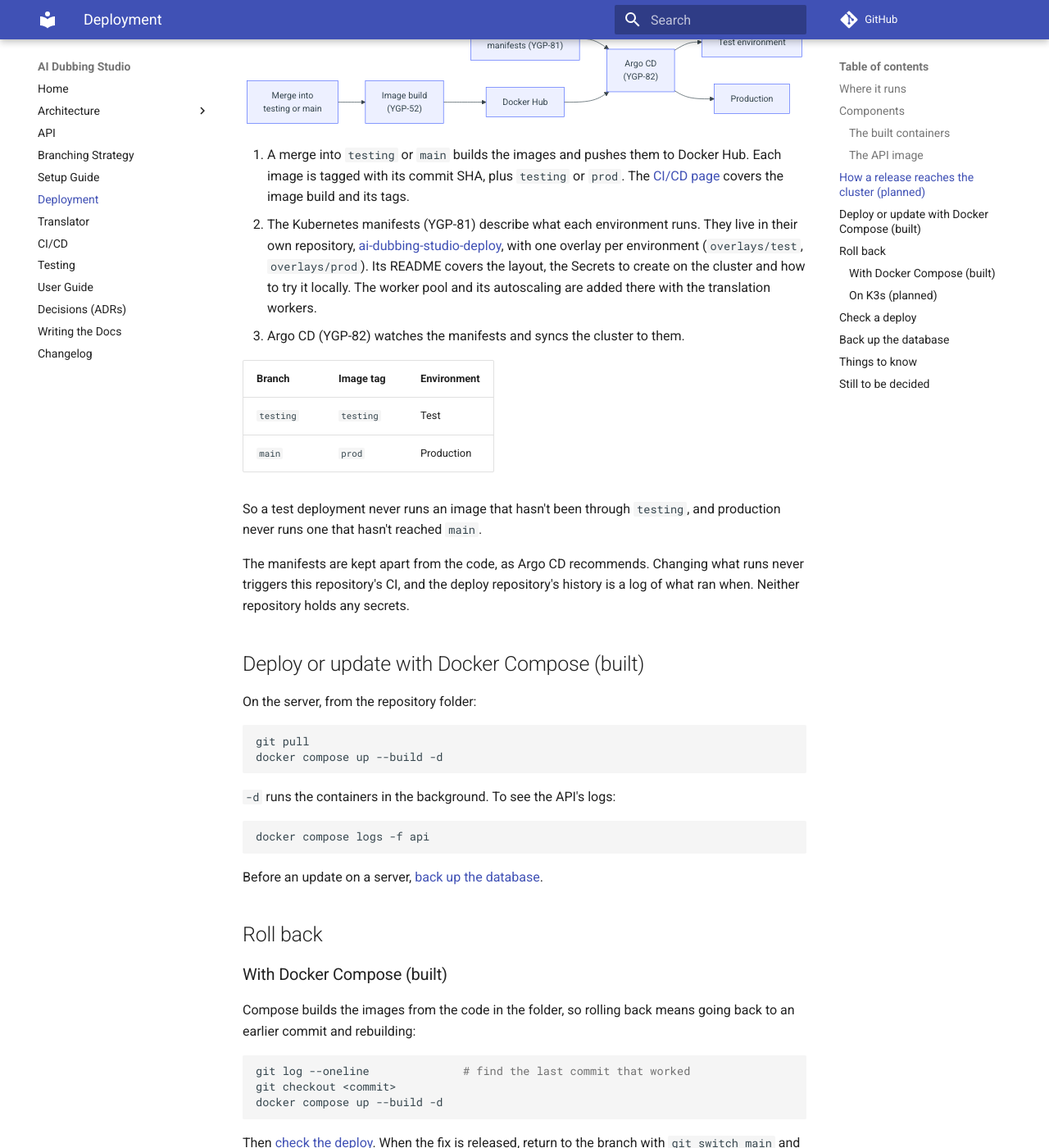
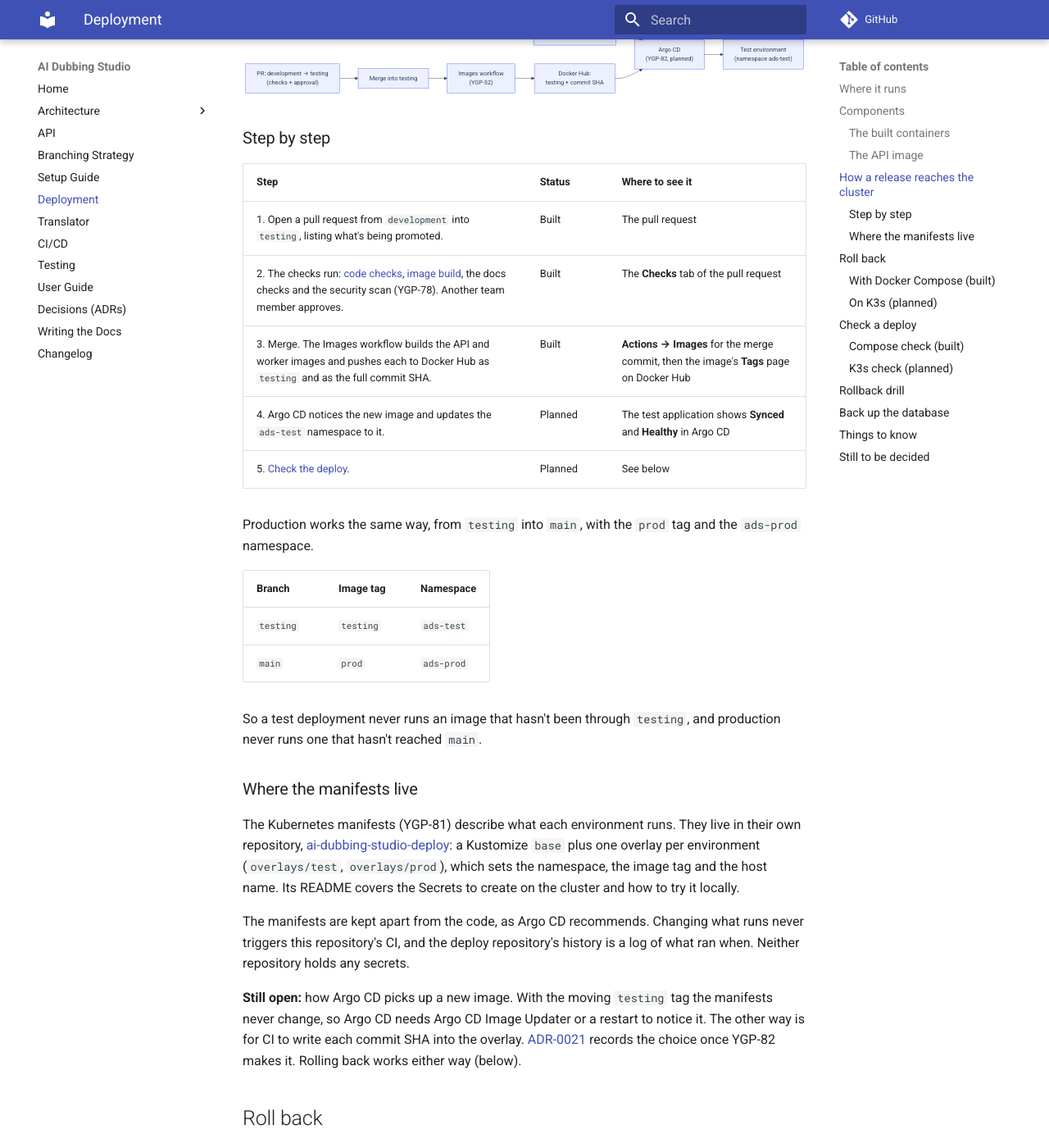
Before and after one commit to WH1TE-SHAD0W/ai-dubbing-studio, an MkDocs documentation site: the page built from docs/deployment.md, in a window 1280 px wide and 1400 px high, scrolled down 2168 px. Shown: the whole window at 82% size. Built offline with MkDocs 1.6.1 and Material for MkDocs 9.7.7, drawn with Linux system fonts in a browser that asks for light colours; comment, search, counter and statistics services are not loaded; some of the changed text lies outside the part shown.

Commit message:
docs: release steps, K3s rollback and the rollback drill (YGP-83)
Co-Authored-By: Claude Opus 5.5 <noreply@anthropic.com>

````diff
--- a/docs/deployment.md
+++ b/docs/deployment.md
@@ -61,62 +61,62 @@ It builds in two stages:
 2. **Runtime**: Node 24 Alpine with just that file and the built app. No
    `node_modules`, pnpm or build tools, about 250 MB in all, most of it Node.
 
-## How a release reaches the cluster (planned)
+## How a release reaches the cluster
 
 Git says what should run, and Argo CD makes the cluster match it. Nobody
-deploys to the cluster by hand.
+deploys to the cluster by hand. The image half is built; the cluster half
+waits on Argo CD (YGP-82).
 
 ```mermaid
 flowchart LR
-    merge["Merge into<br>testing or main"] --> build["Image build<br>(YGP-52)"]
-    build --> hub["Docker Hub"]
-    git["Deploy repo:<br>manifests (YGP-81)"] --> argo["Argo CD<br>(YGP-82)"]
+    pr["PR: development → testing<br>(checks + approval)"] --> merge["Merge into testing"]
+    merge --> build["Images workflow<br>(YGP-52)"]
+    build --> hub["Docker Hub:<br>testing + commit SHA"]
+    git["Deploy repo:<br>overlays/test (YGP-81)"] --> argo["Argo CD<br>(YGP-82, planned)"]
     hub --> argo
-    argo --> test["Test environment"]
-    argo --> prod["Production"]
+    argo --> test["Test environment<br>(namespace ads-test)"]
 ```
 
-1. A merge into `testing` or `main` builds the images and pushes them to
-   Docker Hub. Each image is tagged with its commit SHA, plus `testing` or
-   `prod`. The [CI/CD page](ci-cd.md#image-tags) covers the image build
-   and its tags.
-2. The Kubernetes manifests (YGP-81) describe what each environment runs. They
-   live in their own repository,
-   [ai-dubbing-studio-deploy](https://github.com/jamiemccourt800/ai-dubbing-studio-deploy),
-   with one overlay per environment (`overlays/test`, `overlays/prod`). Its
-   README covers the layout, the Secrets to create on the cluster and how to
-   try it locally. The worker pool and its autoscaling are added there with
-   the translation workers.
-3. Argo CD (YGP-82) watches the manifests and syncs the cluster to them.
+### Step by step
 
-| Branch | Image tag | Environment |
+| Step | Status | Where to see it |
 |---|---|---|
-| `testing` | `testing` | Test |
-| `main` | `prod` | Production |
+| 1. Open a pull request from `development` into `testing`, listing what's being promoted. | Built | The pull request |
+| 2. The checks run: [code checks](ci-cd.md#code-checks), [image build](ci-cd.md#image-build), the docs checks and the security scan (YGP-78). Another team member approves. | Built | The **Checks** tab of the pull request |
+| 3. Merge. The Images workflow builds the API and worker images and pushes each to Docker Hub as `testing` and as the full commit SHA. | Built | **Actions → Images** for the merge commit, then the image's **Tags** page on Docker Hub |
+| 4. Argo CD notices the new image and updates the `ads-test` namespace to it. | Planned | The test application shows **Synced** and **Healthy** in Argo CD |
+| 5. [Check the deploy](#check-a-deploy). | Planned | See below |
+
+Production works the same way, from `testing` into `main`, with the `prod`
+tag and the `ads-prod` namespace.
+
+| Branch | Image tag | Namespace |
+|---|---|---|
+| `testing` | `testing` | `ads-test` |
+| `main` | `prod` | `ads-prod` |
 
 So a test deployment never runs an image that hasn't been through `testing`,
 and production never runs one that hasn't reached `main`.
+
+### Where the manifests live
+
+The Kubernetes manifests (YGP-81) describe what each environment runs. They
+live in their own repository,
+[ai-dubbing-studio-deploy](https://github.com/jamiemccourt800/ai-dubbing-studio-deploy):
+a Kustomize `base` plus one overlay per environment (`overlays/test`,
+`overlays/prod`), which sets the namespace, the image tag and the host name.
+Its README covers the Secrets to create on the cluster and how to try it
+locally.
 
 The manifests are kept apart from the code, as Argo CD recommends. Changing
 what runs never triggers this repository's CI, and the deploy repository's
 history is a log of what ran when. Neither repository holds any secrets.
 
-## Deploy or update with Docker Compose (built)
-
-On the server, from the repository folder:
-
-```bash
-git pull
-docker compose up --build -d
-```
-
-`-d` runs the containers in the background. To see the API's logs:
-
-```bash
-docker compose logs -f api
-```
-
-Before an update on a server, [back up the database](#back-up-the-database).
+**Still open:** how Argo CD picks up a new image. With the moving `testing` tag
+the manifests never change, so Argo CD needs Argo CD Image Updater or a restart
+to notice it. The other way is for CI to write each commit SHA into the
+overlay. [ADR-0021](adr/0021-how-we-deploy.md) records the choice once YGP-82
+makes it. Rolling back works either way (below).
 
 ## Roll back
 
@@ -140,19 +140,64 @@ backup taken before the update.
 
 ### On K3s (planned)
 
-1. Revert the bad change in Git (`git revert`) through a pull request, as for
-   any other change: in this repository for code, or in the deploy repository
-   for a setting.
-2. Once it merges, a new image is built and Argo CD syncs the cluster back to
-   the working version.
+Three ways back, from the normal one to the emergency one. Whichever you use,
+[check the deploy](#check-a-deploy) afterwards and tell the team what was
+rolled back and why.
 
-In an emergency, Argo CD can also roll an application back to an earlier sync
-straight away. Git then has to be reverted as well, or Argo CD will sync the
-bad version again. The rollback is tested as part of YGP-83.
+**1. Revert in Git (the normal way).** Use it when there's time for a build
+(a few minutes).
+
+1. Find the merge that brought the bad change into `testing`:
+   `git log --oneline --merges origin/testing`.
+2. Revert it on a branch and open a pull request into `testing`:
+
+    ```bash
+    git switch -c revert/YGP-XX-what origin/testing
+    git revert -m 1 <merge commit>
+    git push -u origin revert/YGP-XX-what
+    ```
+
+3. Once it merges, new images are built from the reverted code and Argo CD
+   syncs them, as for any release.
+
+The fix then goes through `development` as usual.
+
+**2. Pin a known-good image (exact and quick).** Use it to go back to one
+earlier commit's images straight away, without a build.
+
+1. Find the last good commit SHA: on Docker Hub (the image's **Tags** page),
+   or with `git log --oneline origin/testing`. Every pushed image is tagged
+   with its full SHA.
+2. In the deploy repository, change the tag in
+   `overlays/test/kustomization.yaml` from `testing` to that SHA, and open a
+   pull request:
+
+    ```yaml
+    images:
+      - name: ai-dubbing-studio-api
+        newName: glossia/ai-dubbing-studio-api
+        newTag: <full commit SHA>
+    ```
+
+3. Once it merges, Argo CD syncs the namespace to that exact image.
+4. When the fix is released, set the tag back to `testing` the same way.
+
+**3. Roll back in Argo CD (emergency only).** Use it when the app is down and
+a pull request would take too long.
+
+1. Turn off automatic sync for the application. Argo CD won't roll back while
+   it's on, and would sync the bad version again anyway.
+2. In the Argo CD UI, open the application, then **History and rollback**, and
+   roll back to the last sync that worked. The CLI does the same:
+   `argocd app rollback <application> <history ID>`.
+3. Then do way 1 or 2 so Git matches the cluster, and turn automatic sync back
+   on.
 
 ## Check a deploy
 
-After every deploy or rollback:
+After every deploy or rollback.
+
+### Compose check (built)
 
 1. `docker compose ps` shows both containers as `healthy`.
 2. The health endpoints answer:
@@ -167,6 +212,49 @@ After every deploy or rollback:
 
 3. The app opens in a browser and a host can log in.
 4. `docker compose logs api` shows no errors since the start.
+
+### K3s check (planned)
+
+```bash
+kubectl -n ads-test rollout status deploy/api    # waits until the new pods are ready
+kubectl -n ads-test get pods                     # every pod Running, READY 1/1
+kubectl -n ads-test get deploy api -o jsonpath='{.spec.template.spec.containers[0].image}'
+kubectl -n argocd get applications               # SYNC STATUS Synced, HEALTH Healthy
+kubectl -n ads-test logs deploy/api --since=10m  # no errors since the update
+```
+
+1. The image shown is the one you meant: `testing` or the pinned SHA.
+2. `/health` and `/ready` answer `{"status":"ok"}` at the test environment's
+   address (the Ingress host in `overlays/test`).
+3. The app opens in a browser and a host can log in.
+
+A new pod only gets traffic once its readiness check (`/ready`) passes, so the
+old pods keep serving until then.
+
+## Rollback drill
+
+YGP-83 asks for a rollback to be tried once on the test environment, so the
+steps are known to work before they're needed.
+
+**Status: not tried yet.** On 10 November the K3s cluster had six nodes ready,
+but Argo CD (YGP-82) and the `ads-test` namespace weren't set up yet, so there
+was nothing to roll back. This section is filled in once they are.
+
+The drill:
+
+1. Note the image the test environment runs now (the last good one).
+2. Release a harmless visible change to `testing`, such as a version label.
+3. Roll it back with way 2, pinning the last good SHA, and time it.
+4. [Check the deploy](#check-a-deploy), and that the change is gone.
+5. Set the tag back to `testing`.
+
+| | Result |
+|---|---|
+| Date | Not tried yet |
+| Change rolled back | |
+| Way used | |
+| Time from merge to healthy | |
+| What we learned | |
 
 ## Back up the database
 
````
Also changed, not shown: docs/changelog.md (+3 -0 lines).
